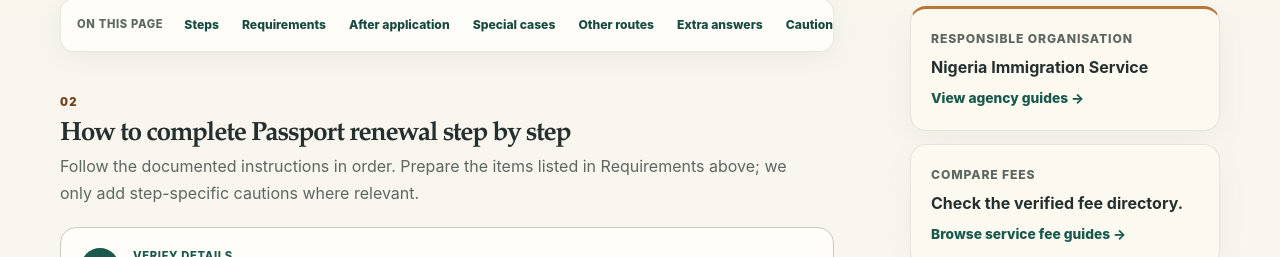
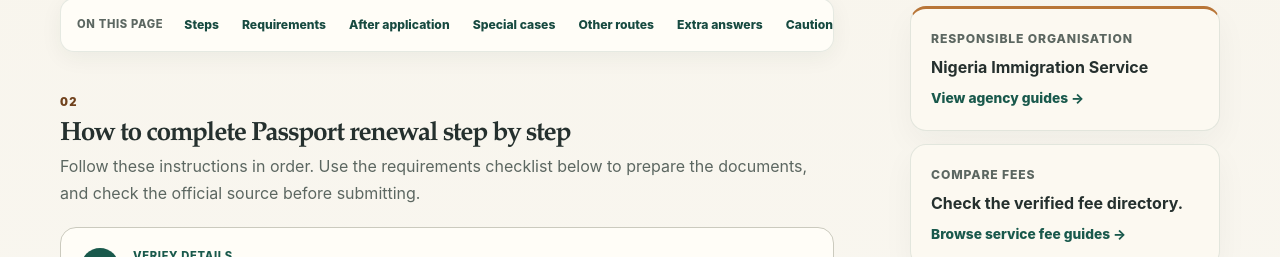
Before and after one commit to eghosa001/nigeria, a Next.js app: page /services/passport-renewal in a window 1280 px wide. Shown: the part 1288-1545 px from the top of the page. Built offline with nearby package versions, Linux system fonts and the light colour scheme; no server answers.

Commit message:
Reduce repeated page sections in components/service-steps.tsx

```diff
--- a/components/service-steps.tsx
+++ b/components/service-steps.tsx
@@ -9,7 +9,7 @@ export function ServiceSteps({ service }: { service: Service }) {
       <span className="section-number" aria-hidden="true">02</span>
       <h2>How to complete {service.shortTitle} step by step</h2>
       <p className="guide-section-intro">
-        Follow the documented instructions in order. Prepare the items listed in Requirements above; we only add step-specific cautions where relevant.
+        Follow these instructions in order. Use the requirements checklist below to prepare the documents, and check the official source before submitting.
       </p>
 
       <div className="detailed-steps">
```
